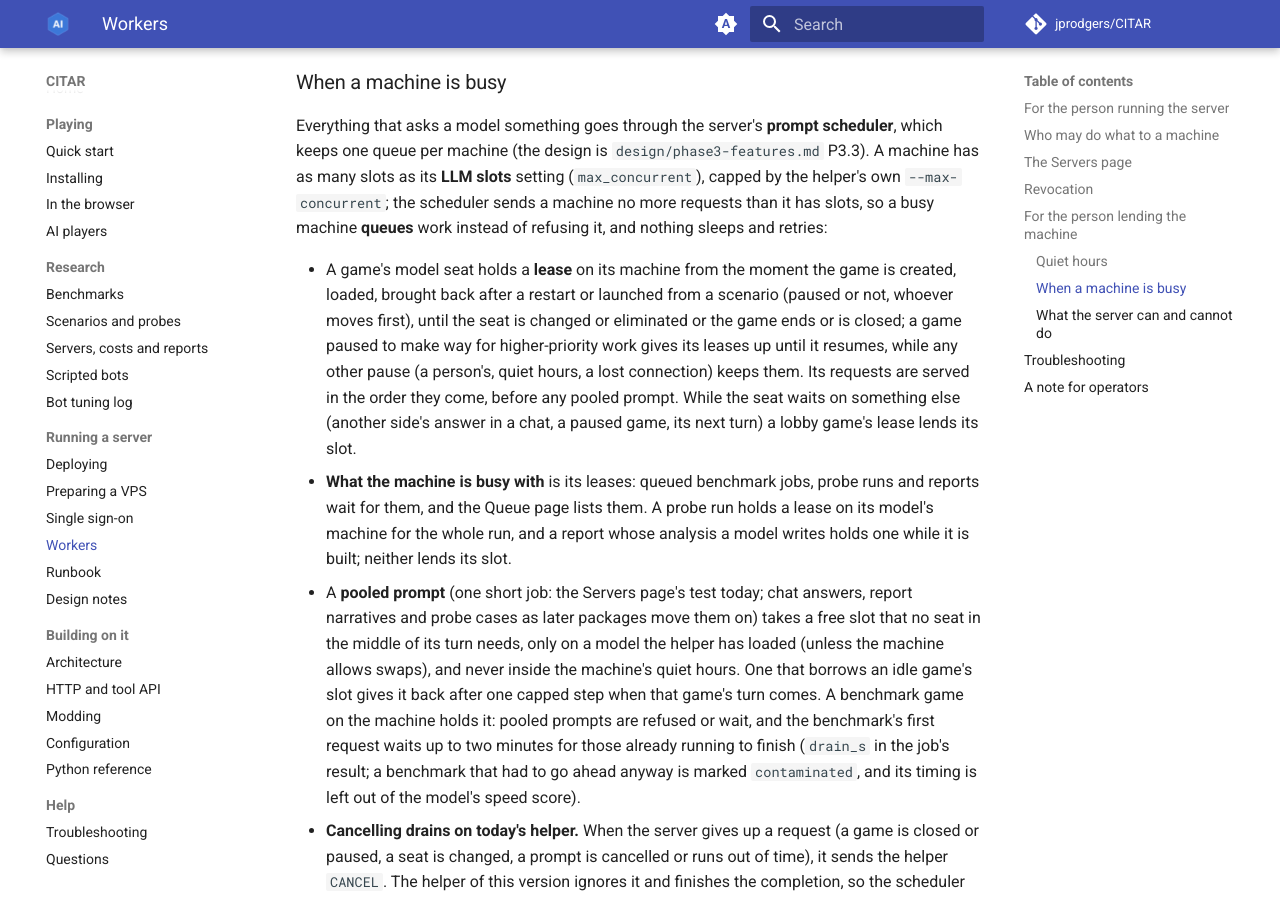
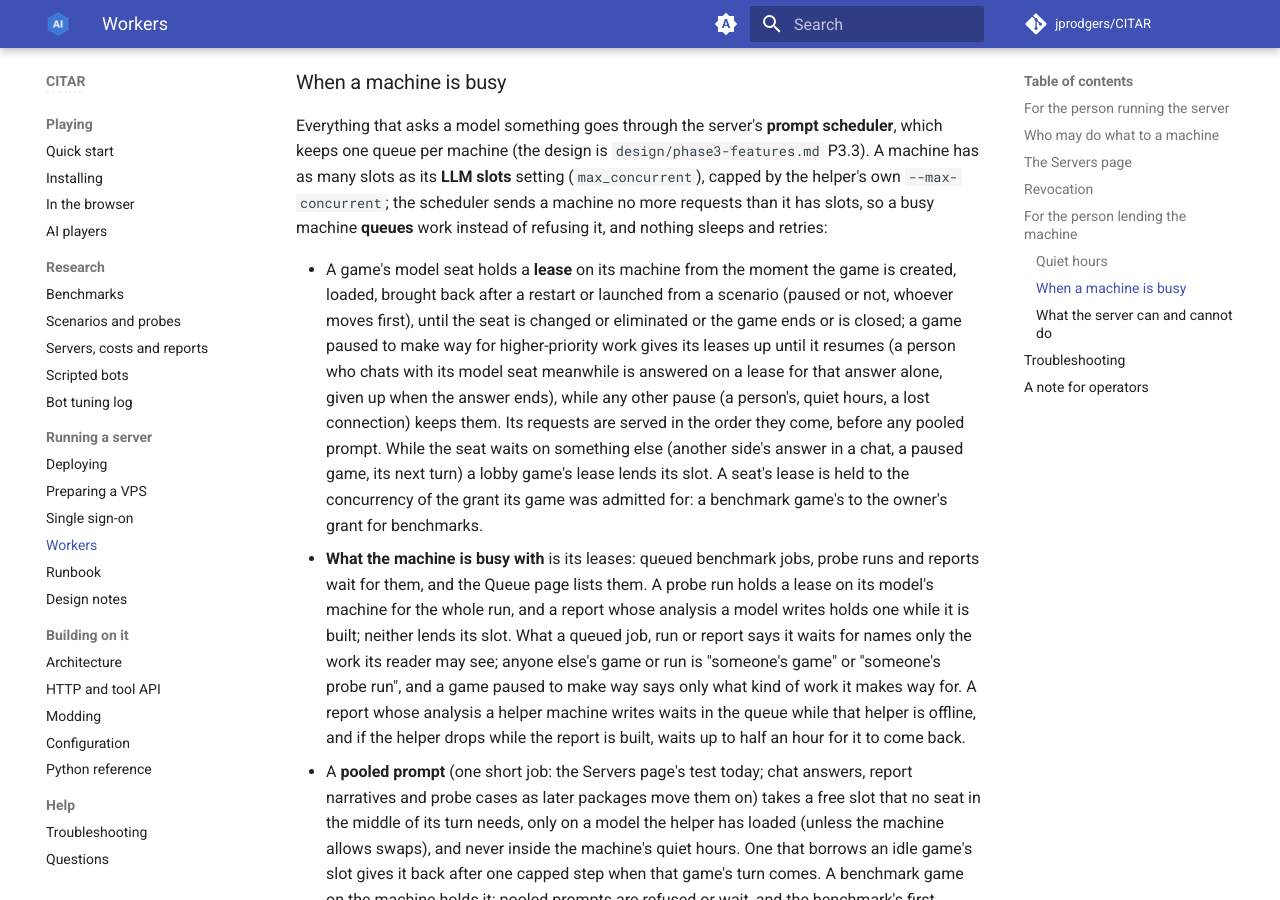
Before and after one commit to jprodgers/CITAR, an MkDocs documentation site: the page built from docs/server/WORKERS.md, in a window 1280 px wide and 900 px high, scrolled down 5050 px. Built offline with MkDocs 1.6.1 and Material for MkDocs 9.7.7, drawn with Linux system fonts in a browser that asks for light colours; comment, search, counter and statistics services are not loaded.

Commit message:
3-08 fix docs: made-way answers, cap purposes, reports on an offline helper, waiting notes per viewer
Co-Authored-By: Claude Opus 5.5 <noreply@anthropic.com>

```diff
--- a/docs/server/WORKERS.md
+++ b/docs/server/WORKERS.md
@@ -174,12 +174,18 @@ it has slots, so a busy machine **queues** work instead of refusing it, and noth
 - A game's model seat holds a **lease** on its machine from the moment the game is created, loaded, brought back after
   a restart or launched from a scenario (paused or not, whoever moves first), until the seat is changed or eliminated
   or the game ends or is closed; a game paused to make way for higher-priority work gives its leases up until it
-  resumes, while any other pause (a person's, quiet hours, a lost connection) keeps them. Its requests are served in
-  the order they come, before any pooled prompt. While the seat waits on something else (another side's answer in a
-  chat, a paused game, its next turn) a lobby game's lease lends its slot.
+  resumes (a person who chats with its model seat meanwhile is answered on a lease for that answer alone, given up
+  when the answer ends), while any other pause (a person's, quiet hours, a lost connection) keeps them. Its requests
+  are served in the order they come, before any pooled prompt. While the seat waits on something else (another side's
+  answer in a chat, a paused game, its next turn) a lobby game's lease lends its slot. A seat's lease is held to the
+  concurrency of the grant its game was admitted for: a benchmark game's to the owner's grant for benchmarks.
 - **What the machine is busy with** is its leases: queued benchmark jobs, probe runs and reports wait for them, and the
   Queue page lists them. A probe run holds a lease on its model's machine for the whole run, and a report whose
-  analysis a model writes holds one while it is built; neither lends its slot.
+  analysis a model writes holds one while it is built; neither lends its slot. What a queued job, run or report says
+  it waits for names only the work its reader may see; anyone else's game or run is "someone's game" or "someone's
+  probe run", and a game paused to make way says only what kind of work it makes way for. A report whose analysis a
+  helper machine writes waits in the queue while that helper is offline, and if the helper drops while the report is
+  built, waits up to half an hour for it to come back.
 - A **pooled prompt** (one short job: the Servers page's test today; chat answers, report narratives and probe cases
   as later packages move them on) takes a free slot that no seat in the middle of its turn needs, only on a model the
   helper has loaded (unless the machine allows swaps), and never inside the machine's quiet hours. One that borrows an
```
Also changed, not shown: docs/API.md (+4 -1 lines), docs/ARCHITECTURE.md (+6 -1 lines), docs/BENCHMARKS.md (+2 -1 lines), docs/REPORTS.md (+3 -1 lines).
